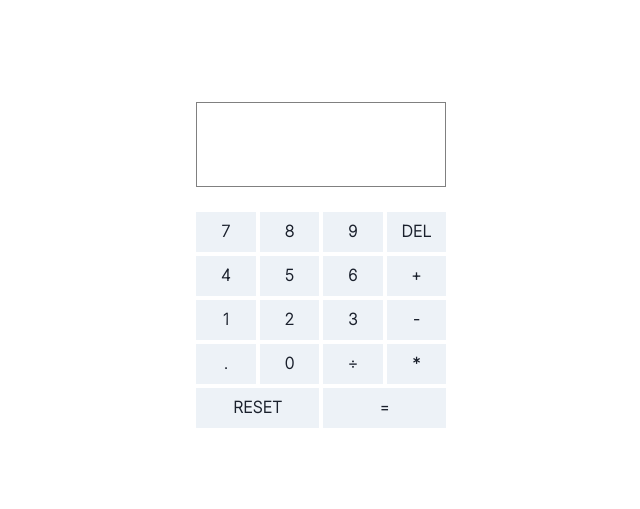
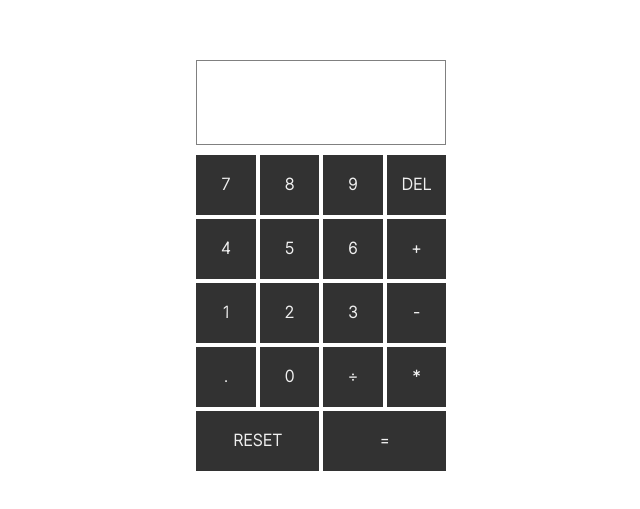
Before and after one commit to asbhogal/React-Calculator, a React (Vite) app: page / in a window 1280 px wide. Shown: the part 135-644 px from the top of the page, without its empty margins (319-959 px from the left). Built offline with nearby package versions, Linux system fonts and the light colour scheme.

Commit message:
split code into separate files for improved modularity

```diff
--- a/chakraConfig.js
+++ b/chakraConfig.js
@@ -9,7 +9,7 @@ const theme = extendTheme({
     Flex: {
       variants: {
         "theme-1": {
-          bg: "red.500",
+          bg: "#000",
           color: "white",
         },
         "theme-2": {
@@ -25,7 +25,8 @@ const theme = extendTheme({
     Box: {
       variants: {
         "theme-1": {
-          bg: "#3b4664",
+          bg: "#000000",
+          color: "#000",
         },
         "theme-2": {
           bg: "#e6e6e6",
@@ -37,11 +38,13 @@ const theme = extendTheme({
     },
     Button: {
       baseStyle: {
-        borderRadius: "0", // Set the desired border radius
+        borderRadius: "0",
+        padding: "30px 0",
       },
       variants: {
         "theme-1": {
-          bg: "#eae3db",
+          bg: "#323232",
+          color: "#f0f0f0",
         },
         "theme-2": {
           bg: "#e5e4e0",
@@ -57,7 +60,7 @@ const theme = extendTheme({
       body: {
         variants: {
           "theme-1": {
-            bg: "#3b4664",
+            bg: "#000000",
           },
           "theme-2": {
             bg: "#e6e6e6",
--- a/src/components/Calculator.jsx
+++ b/src/components/Calculator.jsx
@@ -1,126 +1,10 @@
-import { Button, Text, Flex, SimpleGrid } from "@chakra-ui/react";
+import { Box, Button, Text, Flex, SimpleGrid } from "@chakra-ui/react";
 import { useReducer, useRef } from "react";
 import { ACTIONS } from "../constants/Actions";
 import DigitButton from "./DigitButton";
 import OperationButton from "./OperationButton";
-function reducer(state, { type, payload }) {
-  switch (type) {
-    case ACTIONS.ADD_DIGIT:
-      if (state.overwrite) {
-        return {
-          ...state,
-          currentOperand: payload.digit,
-          overwrite: false,
-        };
-      }
-      if (payload.digit === "." && state.currentOperand == null) {
-        return state;
-      }
-      if (payload.digit === "." && state.currentOperand.includes(".")) {
-        return state;
-      }
-      if (payload.digit === "0" && state.currentOperand === "0") return state;
-      return {
-        ...state,
-        currentOperand: `${state.currentOperand || ""}${payload.digit}`,
-      };
-    case ACTIONS.CLEAR:
-      return {};
-    case ACTIONS.CHOOSE_OPERATION:
-      if (state.currentOperand == null && state.previousOperand == null) {
-        return state;
-      }
-
-      if (state.currentOperand == null) {
-        return {
-          ...state,
-          operation: payload.operation,
-        };
-      }
-
-      if (state.previousOperand == null) {
-        return {
-          ...state,
-          operation: payload.operation,
-          previousOperand: state.currentOperand,
-          currentOperand: null,
-        };
-      }
-      return {
-        ...state,
-        previousOperand: evaluate(state),
-        operation: payload.operation,
-        currentOperand: null,
-      };
-    case ACTIONS.DELETE_DIGIT:
-      if (state.overwrite) {
-        return {
-          ...state,
-          overwrite: false,
-          currentOperand: null,
-        };
-      }
-      if (state.currentOperand == null) return state;
-      if (state.currentOperand.length === 1) {
-        return {
-          ...state,
-          currentOperand: null,
-        };
-      }
-      return {
-        ...state,
-        currentOperand: state.currentOperand.slice(0, -1),
-      };
-    case ACTIONS.EVALUATE:
-      if (
-        state.operation == null ||
-        state.currentOperand == null ||
-        state.previousOperand == null
-      ) {
-        return state;
-      }
-      return {
-        ...state,
-        overwrite: true,
-        previousOperand: null,
-        operation: null,
-        currentOperand: evaluate(state),
-      };
-  }
-
-  function evaluate({ currentOperand, previousOperand, operation }) {
-    const prev = parseFloat(previousOperand);
-    const current = parseFloat(currentOperand);
-    if (isNaN(prev) || isNaN(current)) return "";
-    let computedValue = "";
-    switch (operation) {
-      case "+":
-        computedValue = prev + current;
-        break;
-      case "-":
-        computedValue = prev - current;
-        break;
-      case "*":
-        computedValue = prev * current;
-        break;
-      case "÷":
-        computedValue = prev / current;
-        break;
-    }
-    return computedValue.toString();
-  }
-}
-
-const INTEGER_FORMATTER = new Intl.NumberFormat("en-us", {
-  maximumFractionDigits: 0,
-});
-
-function formatOperand(operand) {
-  if (operand == null) return;
-  const [integer, decimal] = operand.split(".");
-  if (decimal == null) return INTEGER_FORMATTER.format(integer);
-  return `${INTEGER_FORMATTER.format(integer)}.${decimal}`;
-}
+import reducer from "../functions/reducer";
+import formatOperand from "../functions/formatOperand";
 
 function Calculator() {
   const [{ currentOperand, previousOperand, operation }, dispatch] = useReducer(
@@ -130,7 +14,6 @@ function Calculator() {
 
   const currentOperandRef = useRef(null);
 
-  // Calculate the scale factor based on the length of the current operand
   const calculateScale = () => {
     if (currentOperandRef.current) {
       const containerWidth = currentOperandRef.current.offsetWidth;
@@ -142,19 +25,17 @@ function Calculator() {
     return 1;
   };
 
-  // Calculate the scale factor initially and whenever the currentOperand changes
   const scale = calculateScale();
 
-  // Calculate the transform origin based on the scale
   const transformOrigin = scale === 1 ? "right" : "left";
 
-  // dispatch({ type: ACTIONS.ADD_DIGIT, payload: { digit: 1 } });
   return (
-    <Flex justifyContent="center" variant="theme-3" h="100vh">
+    <Box variant="theme-1">
+      <Flex justifyContent="center" variant="theme-1" h="100vh">
         <Flex
           flexDirection="column"
           justifyContent="center"
-        gap={25}
+          gap="10px"
           maxW={250}
           variant="theme-3"
         >
@@ -176,7 +57,7 @@ function Calculator() {
               whiteSpace="nowrap"
               fontSize={32}
               ref={currentOperandRef}
-            transform={`scale(${scale})`} // Apply the scale transform
+              transform={`scale(${scale})`}
               transformOrigin={transformOrigin}
             >
               {formatOperand(currentOperand)}
@@ -186,7 +67,10 @@ function Calculator() {
             <DigitButton digit="7" dispatch={dispatch} />
             <DigitButton digit="8" dispatch={dispatch} />
             <DigitButton digit="9" dispatch={dispatch} />
-          <Button onClick={() => dispatch({ type: ACTIONS.DELETE_DIGIT })}>
+            <Button
+              variant="theme-1"
+              onClick={() => dispatch({ type: ACTIONS.DELETE_DIGIT })}
+            >
               DEL
             </Button>
             <DigitButton digit="4" dispatch={dispatch} />
@@ -202,6 +86,7 @@ function Calculator() {
             <OperationButton operation="÷" dispatch={dispatch} />
             <OperationButton operation="*" dispatch={dispatch} />
             <Button
+              variant="theme-1"
               gridColumnStart={1}
               gridColumnEnd={3}
               onClick={() => dispatch({ type: ACTIONS.CLEAR })}
@@ -209,6 +94,7 @@ function Calculator() {
               RESET
             </Button>
             <Button
+              variant="theme-1"
               onClick={() => dispatch({ type: ACTIONS.EVALUATE })}
               gridColumnStart={3}
               gridColumnEnd={5}
@@ -218,6 +104,7 @@ function Calculator() {
           </SimpleGrid>
         </Flex>
       </Flex>
+    </Box>
   );
 }
 
--- a/src/components/DigitButton.jsx
+++ b/src/components/DigitButton.jsx
@@ -9,6 +9,7 @@ DigitButton.propTypes = {
 export default function DigitButton({ dispatch, digit }) {
   return (
     <Button
+      variant="theme-1"
       onClick={() => dispatch({ type: ACTIONS.ADD_DIGIT, payload: { digit } })}
     >
       {digit}
--- a/src/components/OperationButton.jsx
+++ b/src/components/OperationButton.jsx
@@ -10,6 +10,7 @@ OperationButton.propTypes = {
 export default function OperationButton({ dispatch, operation }) {
   return (
     <Button
+      variant="theme-1"
       height="40px"
       onClick={() =>
         dispatch({ type: ACTIONS.CHOOSE_OPERATION, payload: { operation } })
--- /dev/null
+++ b/src/functions/INTEGER_FORMATTER.jsx
@@ -0,0 +1,3 @@
+export const INTEGER_FORMATTER = new Intl.NumberFormat("en-us", {
+  maximumFractionDigits: 0,
+});
--- /dev/null
+++ b/src/functions/formatOperand.jsx
@@ -0,0 +1,8 @@
+import { INTEGER_FORMATTER } from "./INTEGER_FORMATTER";
+
+export default function formatOperand(operand) {
+  if (operand == null) return;
+  const [integer, decimal] = operand.split(".");
+  if (decimal == null) return INTEGER_FORMATTER.format(integer);
+  return `${INTEGER_FORMATTER.format(integer)}.${decimal}`;
+}
--- /dev/null
+++ b/src/functions/reducer.jsx
@@ -0,0 +1,109 @@
+import { ACTIONS } from "../constants/Actions";
+
+export default function reducer(state, { type, payload }) {
+  switch (type) {
+    case ACTIONS.ADD_DIGIT:
+      if (state.overwrite) {
+        return {
+          ...state,
+          currentOperand: payload.digit,
+          overwrite: false,
+        };
+      }
+      if (payload.digit === "." && state.currentOperand == null) {
+        return state;
+      }
+      if (payload.digit === "." && state.currentOperand.includes(".")) {
+        return state;
+      }
+      if (payload.digit === "0" && state.currentOperand === "0") return state;
+      return {
+        ...state,
+        currentOperand: `${state.currentOperand || ""}${payload.digit}`,
+      };
+    case ACTIONS.CLEAR:
+      return {};
+    case ACTIONS.CHOOSE_OPERATION:
+      if (state.currentOperand == null && state.previousOperand == null) {
+        return state;
+      }
+
+      if (state.currentOperand == null) {
+        return {
+          ...state,
+          operation: payload.operation,
+        };
+      }
+
+      if (state.previousOperand == null) {
+        return {
+          ...state,
+          operation: payload.operation,
+          previousOperand: state.currentOperand,
+          currentOperand: null,
+        };
+      }
+      return {
+        ...state,
+        previousOperand: evaluate(state),
+        operation: payload.operation,
+        currentOperand: null,
+      };
+    case ACTIONS.DELETE_DIGIT:
+      if (state.overwrite) {
+        return {
+          ...state,
+          overwrite: false,
+          currentOperand: null,
+        };
+      }
+      if (state.currentOperand == null) return state;
+      if (state.currentOperand.length === 1) {
+        return {
+          ...state,
+          currentOperand: null,
+        };
+      }
+      return {
+        ...state,
+        currentOperand: state.currentOperand.slice(0, -1),
+      };
+    case ACTIONS.EVALUATE:
+      if (
+        state.operation == null ||
+        state.currentOperand == null ||
+        state.previousOperand == null
+      ) {
+        return state;
+      }
+      return {
+        ...state,
+        overwrite: true,
+        previousOperand: null,
+        operation: null,
+        currentOperand: evaluate(state),
+      };
+  }
+
+  function evaluate({ currentOperand, previousOperand, operation }) {
+    const prev = parseFloat(previousOperand);
+    const current = parseFloat(currentOperand);
+    if (isNaN(prev) || isNaN(current)) return "";
+    let computedValue = "";
+    switch (operation) {
+      case "+":
+        computedValue = prev + current;
+        break;
+      case "-":
+        computedValue = prev - current;
+        break;
+      case "*":
+        computedValue = prev * current;
+        break;
+      case "÷":
+        computedValue = prev / current;
+        break;
+    }
+    return computedValue.toString();
+  }
+}
```
Lines whose indentation alone changed are shown as unchanged.
